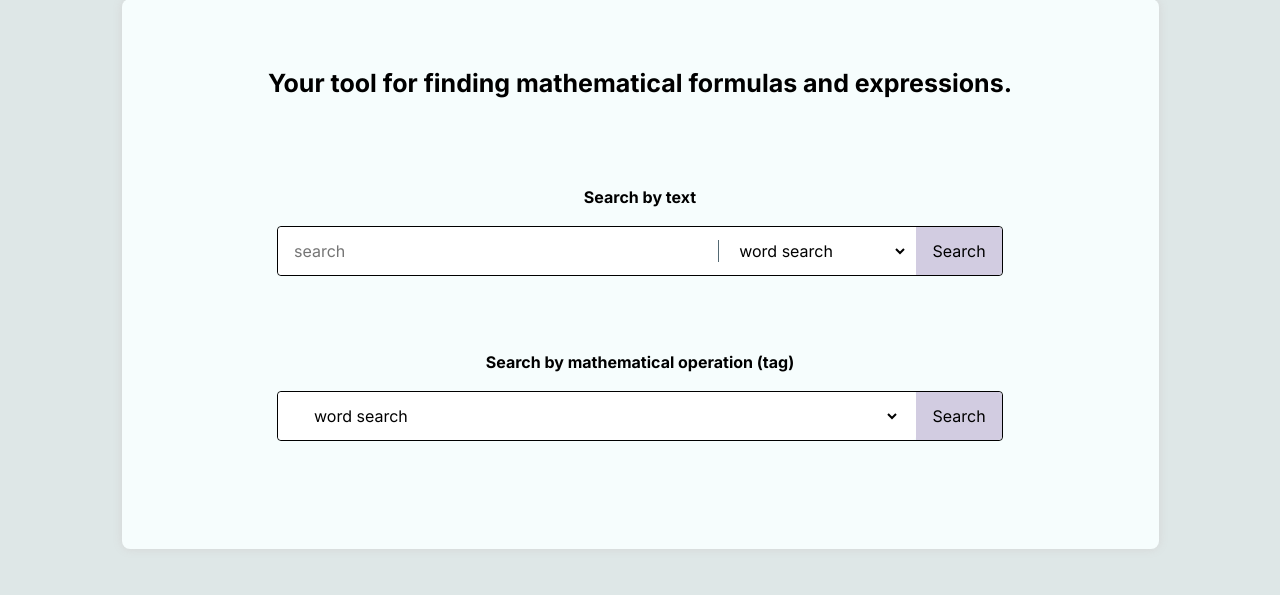
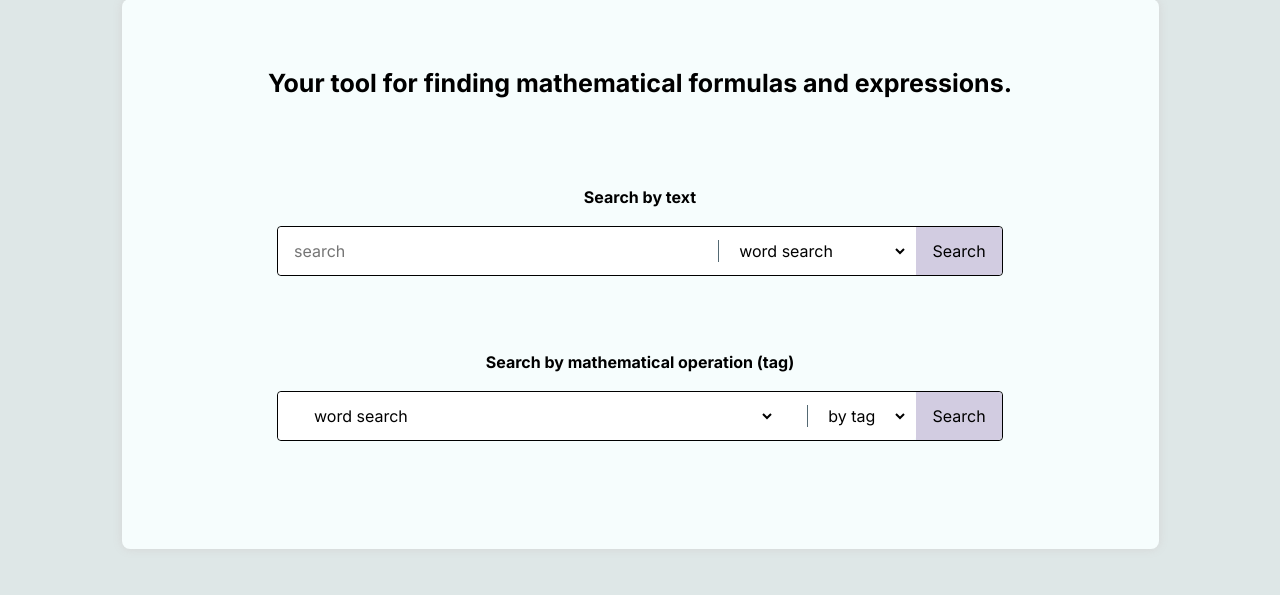
Before and after one commit to vknyazkova/mathematicon_mathIR, a Flask app: a page that uses mathematicon/webui/templates/home.html in a window 1280 px wide. Shown: the part 176-771 px from the top of the page. Run offline with Flask 3, Linux system fonts and the light colour scheme; the visitor is signed in with stand-in values (Sample User, id 1).

Commit message:
search fix

```diff
--- a/mathematicon/webui/index.py
+++ b/mathematicon/webui/index.py
@@ -34,10 +34,11 @@ def result(lang):
     else:
         userid = None
         starring = "false"
-    if request.args['query']:
+    if request.args['search_type'] == 'lemma':
         search_type = request.args.get('search_type', 'lemma')
         query_info, sents_info = text_search.search(query, userid, search_type)
-    elif request.args['query_type'] == 'formula':
+    elif request.args['search_type'] == 'tag':
+        #поиск по тэгу
         raise NotImplementedError
 
     return render_template(
--- a/mathematicon/webui/templates/home.html
+++ b/mathematicon/webui/templates/home.html
@@ -194,18 +194,12 @@
             <h4 data-en="Search by mathematical operation (tag)" data-ru="Поиск по математическому дейтсвию (тэгу)"></h4>
               <div class="search-container">
                 <div class="search-container2">
-                  <select required="" name="tag" class="search-select2">
-                    <option value="lemma" selected="" data-en="word search"  data-ru="обычный поиск"></option>
-                    <option value="lemma" selected="" data-en="word search"  data-ru="обычный поиск"></option>
-                    <option value="lemma" selected="" data-en="word search"  data-ru="обычный поиск"></option>
-                    <option value="lemma" selected="" data-en="word search"  data-ru="обычный поиск"></option>
-                    <option value="lemma" selected="" data-en="word search"  data-ru="обычный поиск"></option>
-                    <option value="lemma" selected="" data-en="word search"  data-ru="обычный поиск"></option>
-                    <option value="lemma" selected="" data-en="word search"  data-ru="обычный поиск"></option>
-                    <option value="lemma" selected="" data-en="word search"  data-ru="обычный поиск"></option>
-                    <option value="lemma" selected="" data-en="word search"  data-ru="обычный поиск"></option>
+                  <select required="" name="query" class="search-select2">
                     <option value="lemma" selected="" data-en="word search"  data-ru="обычный поиск"></option>
                     <option value="word" data-en="exact form search" data-ru="точный поиск"></option>
+                  </select>
+                  <select required="" name="search_type" class="search-select1">
+                    <option value="tag" selected="" data-en="by tag" data-ru="по тэгу"></option>
                   </select>
                 </div>
                 <button type="submit" class="search-button button">
```
Also changed, not shown: data/mathematicon.db.
